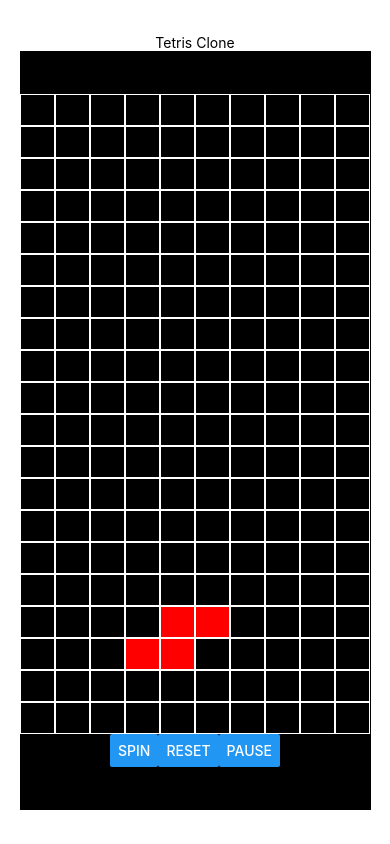
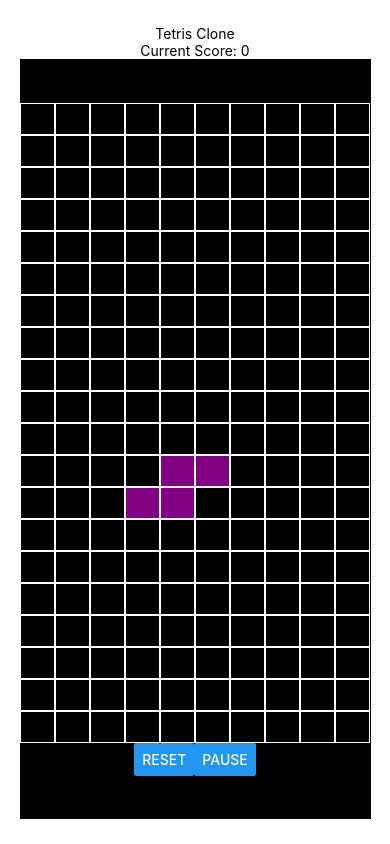
Before and after one commit to richhouse83/tetris-clone, a React Native app: screen / in a window 390 px wide. Built offline with nearby package versions, Linux system fonts and the light colour scheme.

Commit message:
adds score, colours

```diff
--- a/App.js
+++ b/App.js
@@ -1,23 +1,29 @@
-import { StatusBar } from "expo-status-bar";
-import React from "react";
-import { StyleSheet, Text, View } from "react-native";
-import Scene from "./components/Scene";
+import { StatusBar } from 'expo-status-bar'
+import React, { useState } from 'react'
+import { StyleSheet, Text, View } from 'react-native'
+import Scene from './components/Scene'
 
 export default function App() {
+  const [score, setScore] = useState(0)
+
+  const increaseScore = (amount) => {
+    setScore((prev) => (prev += amount))
+  }
   return (
     <View style={styles.container}>
       <Text>Tetris Clone</Text>
+      <Text>Current Score: {score}</Text>
       <StatusBar style="auto" />
-      <Scene />
+      <Scene increaseScore={increaseScore} score={score} />
     </View>
-  );
+  )
 }
 
 const styles = StyleSheet.create({
   container: {
     flex: 1,
-    backgroundColor: "#fff",
-    alignItems: "center",
-    justifyContent: "center",
+    backgroundColor: '#fff',
+    alignItems: 'center',
+    justifyContent: 'center',
   },
-});
+})
--- a/components/Scene.jsx
+++ b/components/Scene.jsx
@@ -7,7 +7,7 @@ const gameBoard = []
 for (let i = 0; i < 20; i++) {
   gameBoard.push([])
   for (let j = 0; j < 10; j++) {
-    gameBoard[i].push({ y: i, x: j, filled: '' })
+    gameBoard[i].push({ y: i, x: j, filled: '', color: '' })
   }
 }
 
@@ -20,11 +20,12 @@ const chooseTetromino = () => {
 
 let tet = chooseTetromino()
 
-export default function scene() {
+export default function scene({ increaseScore, score }) {
   const [board, setBoard] = useState(gameBoard)
   const [press, setPress] = useState(null)
   const [move, setMove] = useState(0)
   const [paused, setPaused] = useState(false)
+  const [gameOver, setGameOver] = useState(false)
   const [speed, setSpeed] = useState(500)
   const [tetromino, setTetromino] = useState(tetrominoes[tet].initial)
   const [rotation, setRotation] = useState(0)
@@ -33,6 +34,7 @@ export default function scene() {
     setBoard((prevBoard) => {
       const newBoard = [...prevBoard]
       newBoard[x][y].filled = 'filled'
+      newBoard[x][y].color = tetrominoes[tet].color
       return newBoard
     })
   }
@@ -41,6 +43,7 @@ export default function scene() {
     setBoard((prevBoard) => {
       const newBoard = [...prevBoard]
       newBoard[y][x].filled = ''
+      newBoard[y][x].color = ''
       return newBoard
     })
   }
@@ -49,6 +52,7 @@ export default function scene() {
     setBoard((prevBoard) => {
       const newBoard = [...prevBoard]
       newBoard[y][x].filled = 'blocked'
+      newBoard[y][x].color = tetrominoes[tet].color
       return newBoard
     })
   }
@@ -66,6 +70,9 @@ export default function scene() {
   }
 
   const reset = () => {
+    setGameOver(false)
+    setPaused(false)
+    increaseScore(-score)
     setBoard(gameBoard)
     setRotation(0)
     setTetromino(() => {
@@ -75,6 +82,10 @@ export default function scene() {
   }
 
   const advance = () => {
+    if (board[0][3].filled === 'blocked') {
+      setPaused(true)
+      setGameOver(true)
+    }
     checkLines()
     setTetromino((prev) => {
       let canMove = true
@@ -88,12 +99,10 @@ export default function scene() {
           return { x: x + 1, y }
         })
       } else {
-        tet = chooseTetromino()
-
         prev.forEach(({ x, y }) => {
           setBlocked(x, y)
         })
-
+        tet = chooseTetromino()
         setRotation(0)
         return tetrominoes[tet].initial
       }
@@ -149,9 +158,12 @@ export default function scene() {
   }
 
   const checkLines = () => {
+    let multiplier = 1
     board.forEach((row, index) => {
       if (row.every(({ filled }) => filled === 'blocked')) {
         clearLine(row, index)
+        increaseScore(100 * multiplier)
+        multiplier++
       }
     })
   }
@@ -246,13 +258,17 @@ export default function scene() {
               x={col.x}
               y={col.y}
               filled={col.filled}
+              color={col.color}
             />
           )
         })
       })}
-      <Button onPress={spin} title="spin" />
       <Button onPress={reset} title="reset" />
-      <Button onPress={pause} title={paused ? 'play' : 'pause'} />
+      <Button
+        onPress={pause}
+        title={paused ? 'play' : 'pause'}
+        disabled={gameOver}
+      />
     </View>
   )
 }
--- a/components/Square.jsx
+++ b/components/Square.jsx
@@ -1,12 +1,12 @@
 import React, { useState, useEffect } from 'react'
 import { StyleSheet, View } from 'react-native'
 
-export default function Square({ x, y, filled }) {
+export default function Square({ x, y, filled, color }) {
   const [squareStyle, setSquareStyle] = useState([styles.square])
 
   useEffect(() => {
     setSquareStyle(
-      filled ? [styles.square, styles.highlighted] : [styles.square]
+      filled ? [styles.square, { backgroundColor: color }] : [styles.square]
     )
   }, [filled])
 
--- a/scripts/tetrominoes.js
+++ b/scripts/tetrominoes.js
@@ -16,6 +16,7 @@ const tetrominoes = {
         x: [1, -0, -1, -2],
       },
     ],
+    color: 'red',
   },
   square: {
     initial: [
@@ -34,6 +35,7 @@ const tetrominoes = {
         y: [0, 0, 0, 0],
       },
     ],
+    color: 'yellow',
   },
   L: {
     initial: [
@@ -60,6 +62,7 @@ const tetrominoes = {
         y: [-1, 0, 1, -2],
       },
     ],
+    color: 'blue',
   },
   backL: {
     initial: [
@@ -86,6 +89,7 @@ const tetrominoes = {
         y: [-1, 0, 1, 0],
       },
     ],
+    color: 'orange',
   },
   T: {
     initial: [
@@ -112,6 +116,7 @@ const tetrominoes = {
         y: [-1, 0, 1, -1],
       },
     ],
+    color: 'white',
   },
   Z: {
     initial: [
@@ -130,6 +135,7 @@ const tetrominoes = {
         y: [-1, 0, 1, 2],
       },
     ],
+    color: 'green',
   },
   backZ: {
     initial: [
@@ -148,6 +154,7 @@ const tetrominoes = {
         y: [0, 1, 0, 1],
       },
     ],
+    color: 'purple',
   },
 }
 
```
